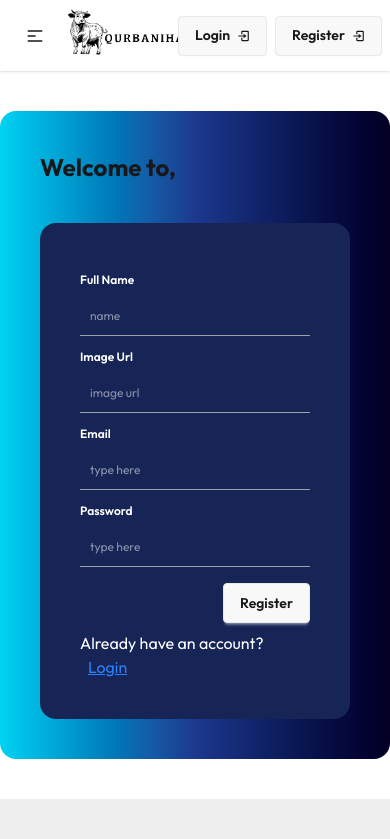
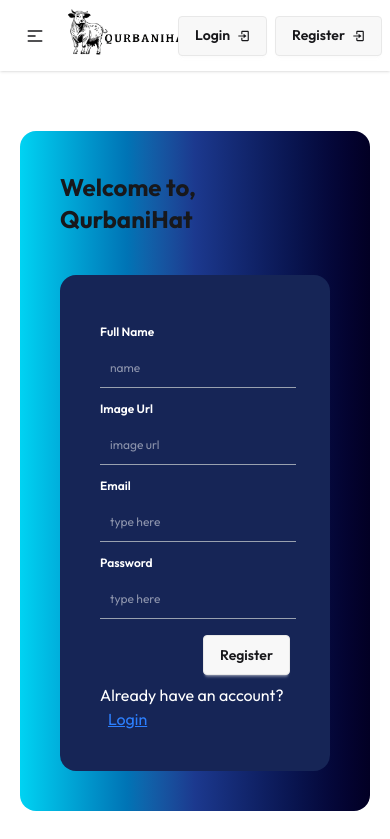
Before and after one commit to Tamim379ta/QurbaniHat-, a Next.js app: page /register in a window 390 px wide. Shown: the top 839 px of the page. Built offline with nearby package versions, Linux system fonts and the light colour scheme.

Commit message:
edit login and register page

```diff
--- a/src/app/(auth)/login/page.jsx
+++ b/src/app/(auth)/login/page.jsx
@@ -5,6 +5,7 @@ import Link from "next/link";
 
 const LoginPage = () => {
   return (
+    <div className="p-5 md:p-0">
       <div className=' flex flex-col md:flex-row gap-10  container bg-linear-to-r from-cyan-400 via-blue-900 to-[#020024] mx-auto my-10 p-10 rounded-2xl'>
 
         <div className='p-0 md:p-10 '>
@@ -65,8 +66,7 @@ const LoginPage = () => {
 
         </div>
 
-
-
+      </div>
     </div>
   );
 };
--- a/src/app/(auth)/register/page.jsx
+++ b/src/app/(auth)/register/page.jsx
@@ -2,11 +2,13 @@ import Link from "next/link";
 
 const RegisterPAge = () => {
   return (
+    <div className="p-5 md:p-0">
+
       <div className=' flex flex-col md:flex-row gap-10  container bg-linear-to-r from-cyan-400 via-blue-900 to-[#020024] mx-auto my-10 p-10 rounded-2xl'>
 
         <div className='p-0 md:p-10 '>
 
-        <p className='text-2xl font-bold'>Welcome to,</p>
+          <p className='text-2xl font-bold'>Welcome to, <span className="md:hidden">QurbaniHat</span></p>
           <div className="hidden md:block">
             <p>
               <span className='text-4xl font-bold'>QurbaniHat – Livestock <br /> Booking Platform</span>
@@ -83,6 +85,8 @@ const RegisterPAge = () => {
 
 
       </div>
+
+    </div>
   );
 };
 
```
Lines whose indentation alone changed are shown as unchanged.
